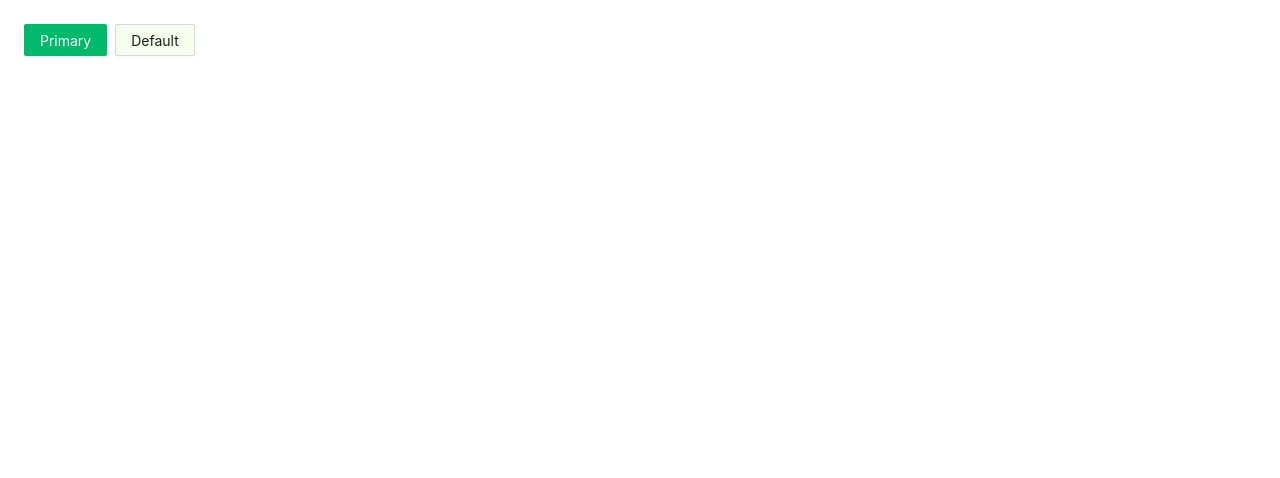
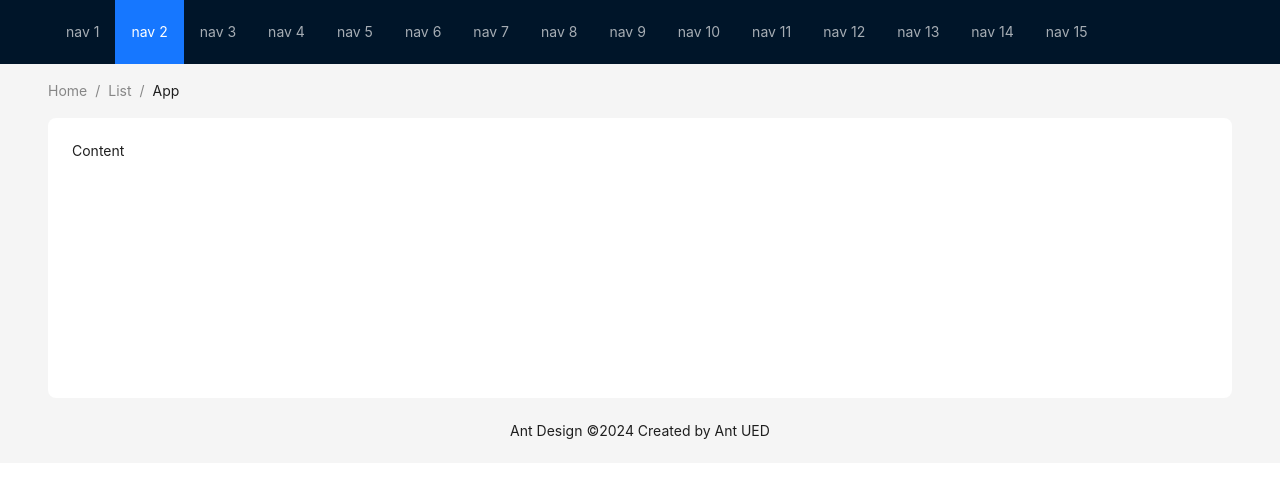
Before and after one commit to chunyinng078/personal-page, a React (Vite) app in the folder vite-project/: page / in a window 1280 px wide. Shown: the top 478 px of the page. Built offline with nearby package versions, Linux system fonts and the light colour scheme.

Commit message:
Header and bread crumb to component

```diff
--- a/vite-project/src/App.jsx
+++ b/vite-project/src/App.jsx
@@ -1,23 +1,44 @@
-import { Button, ConfigProvider, Space } from 'antd';
+import { Layout, theme } from "antd";
+import { AntBreadcrumb } from "./component/AntBreadCrumb";
+import {AntHeader} from "./component/AntHeader";
+const { Content, Footer } = Layout;
 
-const App = () => (
-  <ConfigProvider
-    theme={{
-      token: {
-        // Seed Token
-        colorPrimary: '#00b96b',
-        borderRadius: 2,
-
-        // Alias Token
-        colorBgContainer: '#f6ffed',
-      },
-    }}
-  >
-    <Space>
-      <Button type="primary">Primary</Button>
-      <Button>Default</Button>
-    </Space>
-  </ConfigProvider>
-);
-
+const App = () => {
+  const {
+    token: { colorBgContainer, borderRadiusLG },
+  } = theme.useToken();
+  return (
+    <Layout
+      style={{
+        margin: 0,
+      }}
+    >
+      <AntHeader />
+      <Content
+        style={{
+          padding: "0 48px",
+        }}
+      >
+        <AntBreadcrumb />
+        <div
+          style={{
+            background: colorBgContainer,
+            minHeight: 280,
+            padding: 24,
+            borderRadius: borderRadiusLG,
+          }}
+        >
+          Content
+        </div>
+      </Content>
+      <Footer
+        style={{
+          textAlign: "center",
+        }}
+      >
+        Ant Design ©{new Date().getFullYear()} Created by Ant UED
+      </Footer>
+    </Layout>
+  );
+};
 export default App;
--- /dev/null
+++ b/vite-project/src/component/AntBreadCrumb.jsx
@@ -0,0 +1,15 @@
+import { Breadcrumb } from "antd";
+
+export const AntBreadcrumb = () => {
+  return (
+    <Breadcrumb
+      style={{
+        margin: "16px 0",
+      }}
+    >
+      <Breadcrumb.Item>Home</Breadcrumb.Item>
+      <Breadcrumb.Item>List</Breadcrumb.Item>
+      <Breadcrumb.Item>App</Breadcrumb.Item>
+    </Breadcrumb>
+  );
+};
--- /dev/null
+++ b/vite-project/src/component/AntHeader.jsx
@@ -0,0 +1,30 @@
+import {Header } from "antd/es/layout/layout";
+import { Menu } from "antd";
+
+const items = new Array(15).fill(null).map((_, index) => ({
+    key: index + 1,
+    label: `nav ${index + 1}`,
+  }));
+
+export const AntHeader = () => {
+  return (
+    <Header
+      style={{
+        display: "flex",
+        alignItems: "center",
+      }}
+    >
+      <div className="demo-logo" />
+      <Menu
+        theme="dark"
+        mode="horizontal"
+        defaultSelectedKeys={["2"]}
+        items={items}
+        style={{
+          flex: 1,
+          minWidth: 0,
+        }}
+      />
+    </Header>
+  );
+};
--- a/vite-project/src/index.css
+++ b/vite-project/src/index.css
@@ -1,9 +1,3 @@
-html, body {
-  padding: 0;
+body{
   margin: 0;
-  background: #fff;
 }
-
-#root {
-  padding: 24px;
-}
```
